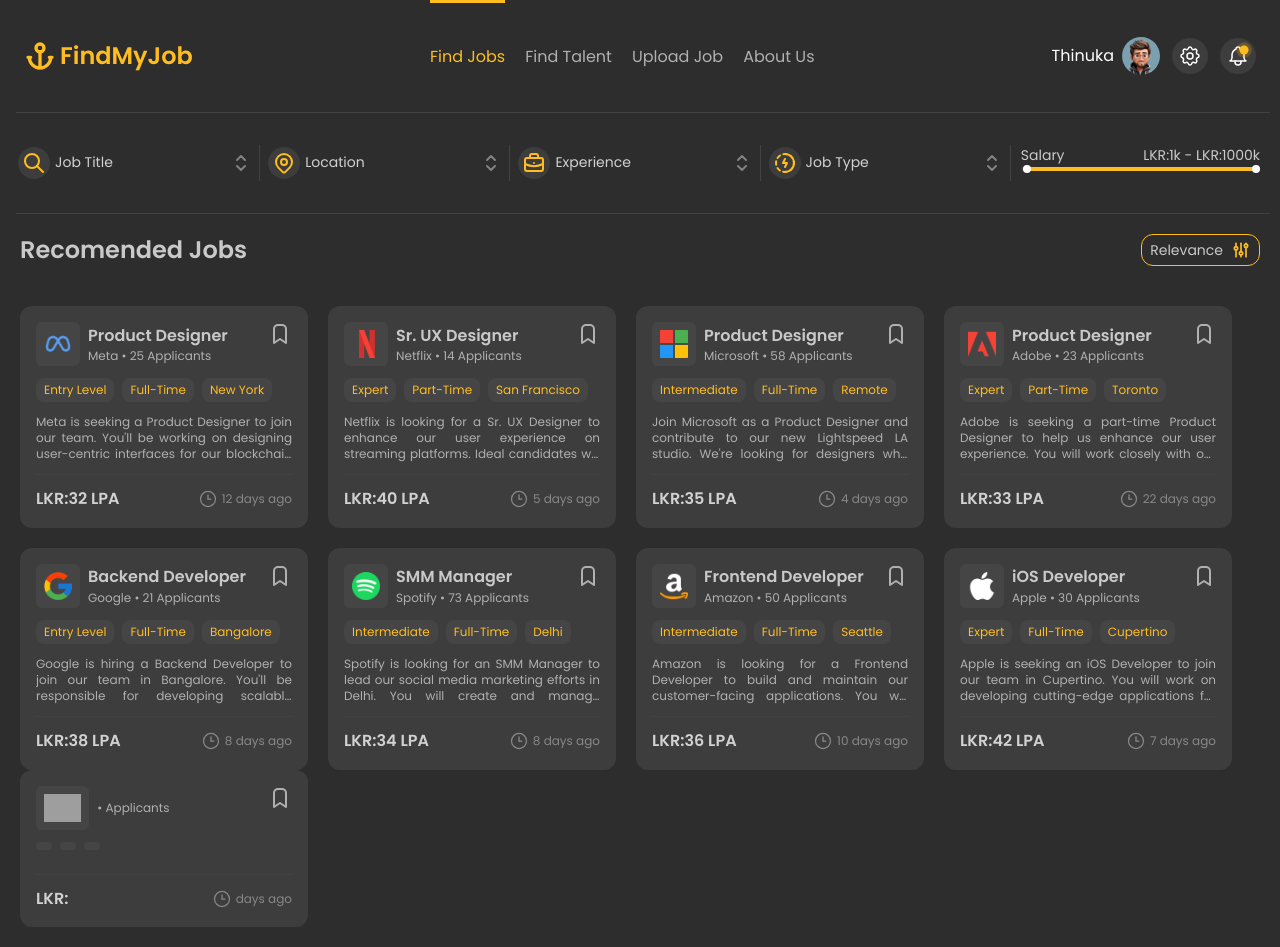
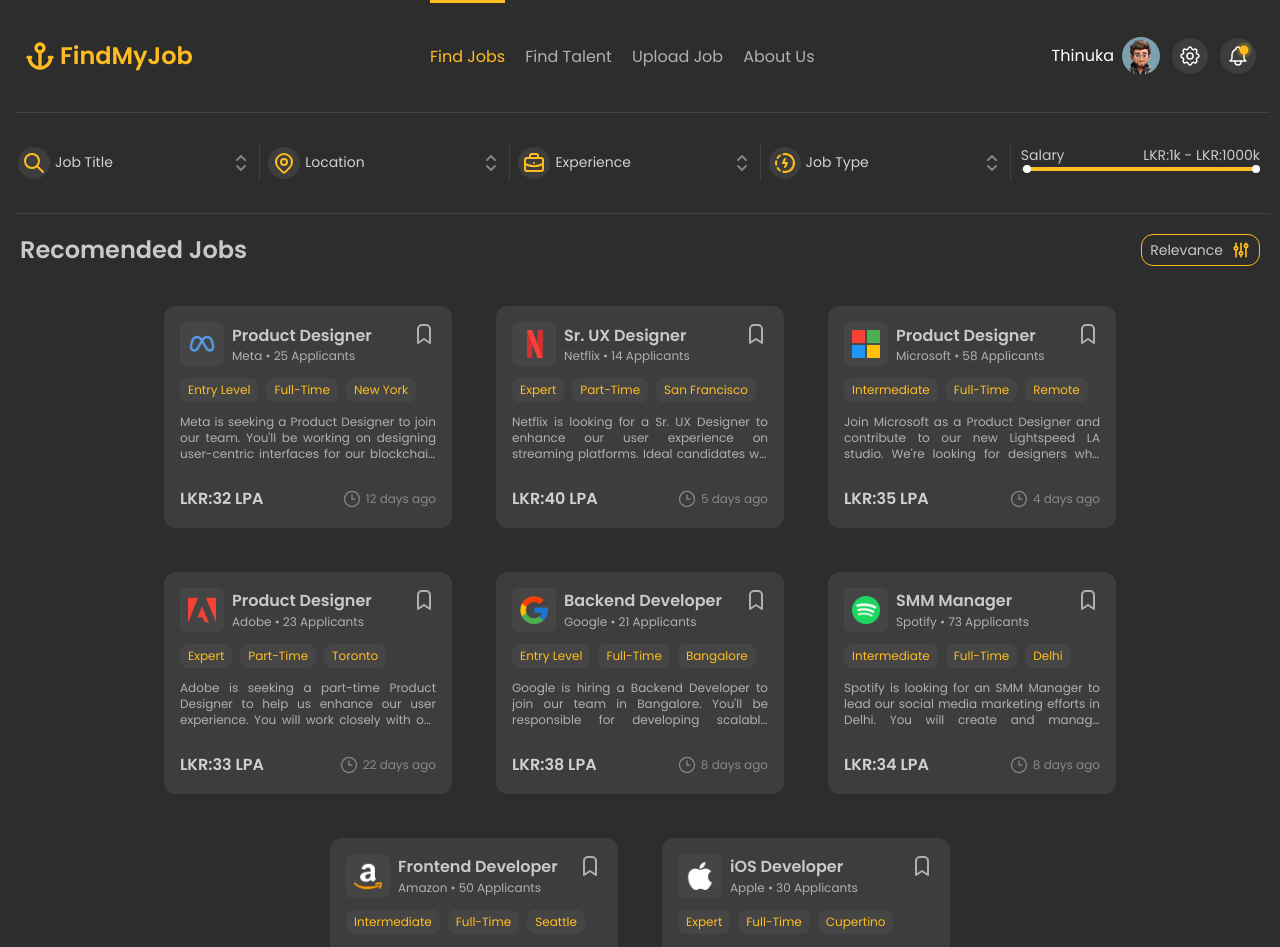
Before and after one commit to ThinukaVinjaya/job-portal, a React (Create React App) app: page /find-jobs in a window 1280 px wide. Shown: the top 947 px of the page. Built offline with nearby package versions, Linux system fonts and the light colour scheme; grey boxes are pictures that could not be loaded.

Commit message:
update findjob page

```diff
--- a/src/FindJobs/Jobs.tsx
+++ b/src/FindJobs/Jobs.tsx
@@ -11,12 +11,11 @@
                 <div className='text-2xl font-semibold'>Recomended Jobs</div>
                 <Sort />
             </div>
-      <div className='mt-10 flex flex-wrap gap-5'>
+            <div className='mt-10 flex flex-wrap gap-11 justify-center'>
                 {
-        jobList.map((job, index) => <JobCard key={index} {...job} /> )
+                    jobList.map((job, index) => <JobCard key={index} {...job} />)
                 }
             </div>
-      <JobCard />
         </div>
     )
 }
--- a/src/Pages/FingJobs.tsx
+++ b/src/Pages/FingJobs.tsx
@@ -6,7 +6,7 @@
 
 const FingJobs = () => {
     return (
-        <div className="min-h-[100vh] bg-mine-shaft-950 font-['poppins']">
+        <div className="min-h-[80vh] bg-mine-shaft-950 font-['poppins']">
             <Divider  mr="xs" mx="md" />
             <SearchBar />
             <Divider  mr="xs" mx="md" />
```
Lines whose indentation alone changed are shown as unchanged.
